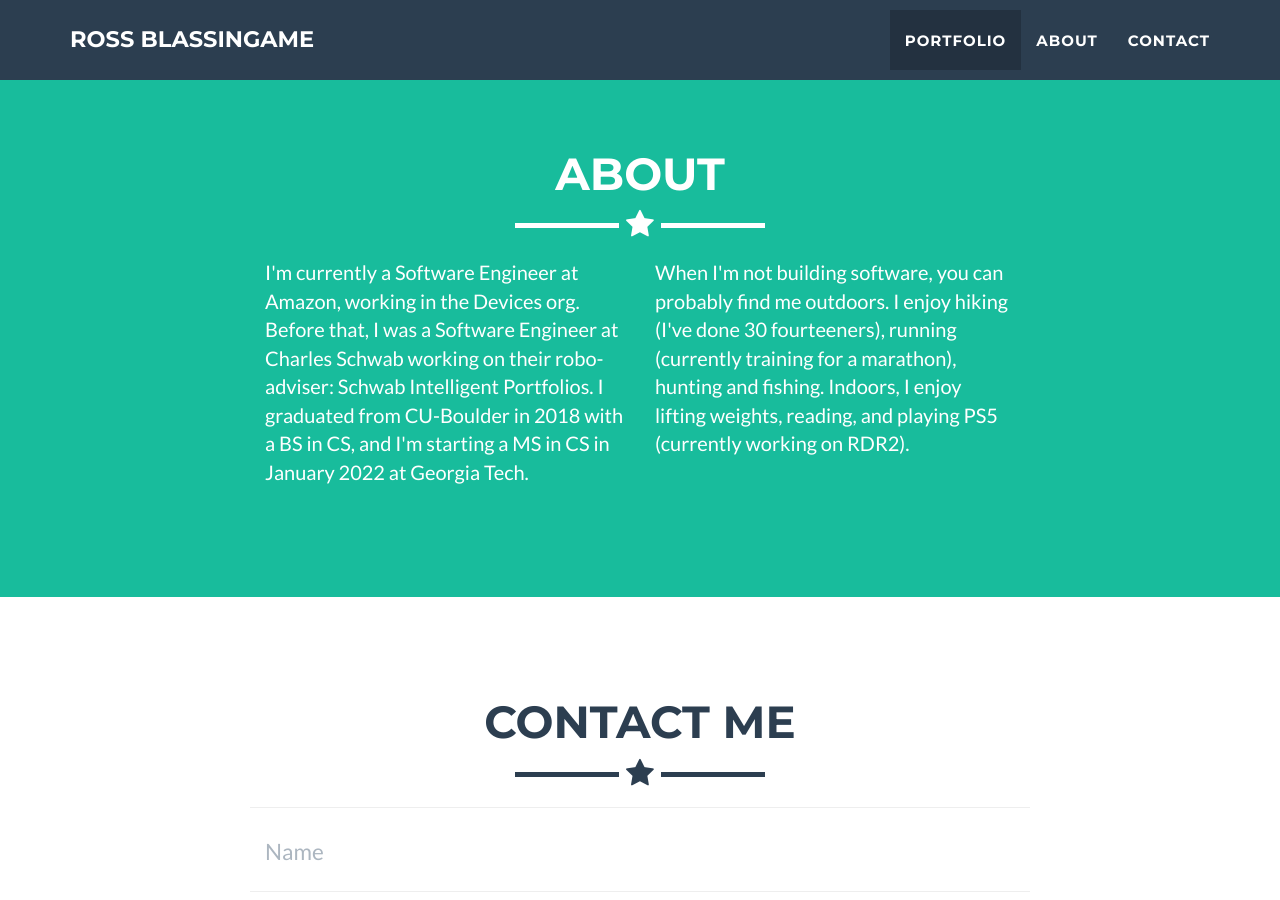
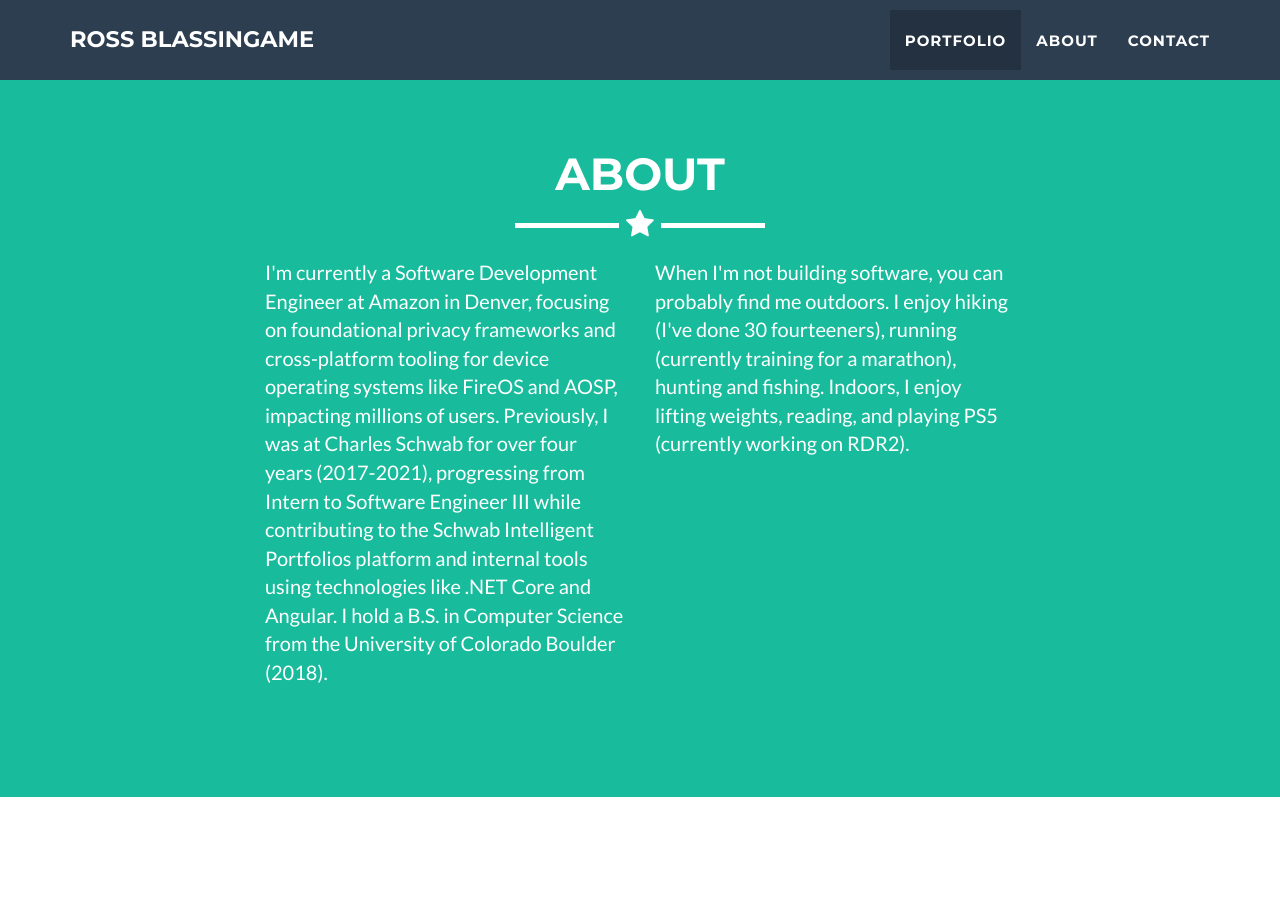
Before and after one commit to RossBlassingame/RossBlassingame.github.io, a Jekyll site: the page built from _posts/2014-07-18-project-1.markdown, in a window 1280 px wide and 900 px high, scrolled down 1657 px. Built offline with Jekyll 4.4.1, drawn with Linux system fonts in a browser that asks for light colours; our own code applies the rules of GitHub Pages for plain Markdown files.

Commit message:
Update about.html

```diff
--- a/_includes/about.html
+++ b/_includes/about.html
@@ -9,9 +9,11 @@
             </div>
             <div class="row">
                 <div class="col-lg-4 col-lg-offset-2">
-                    <p>I'm currently a Software Engineer at Amazon, working in the Devices org. Before that, I was a Software Engineer at Charles Schwab working on their robo-adviser: Schwab Intelligent Portfolios. I graduated from CU-Boulder in 2018 with a BS in CS, and I'm starting a MS in CS in January 2022 at Georgia Tech.</p>
+                    <!-- Updated Professional Paragraph -->
+                    <p>I'm currently a Software Development Engineer at Amazon in Denver, focusing on foundational privacy frameworks and cross-platform tooling for device operating systems like FireOS and AOSP, impacting millions of users. Previously, I was at Charles Schwab for over four years (2017-2021), progressing from Intern to Software Engineer III while contributing to the Schwab Intelligent Portfolios platform and internal tools using technologies like .NET Core and Angular. I hold a B.S. in Computer Science from the University of Colorado Boulder (2018).</p>
                 </div>
                 <div class="col-lg-4">
+                    <!-- Kept Personal Paragraph -->
                     <p>When I'm not building software, you can probably find me outdoors. I enjoy hiking (I've done 30 fourteeners), running (currently training for a marathon), hunting and fishing. Indoors, I enjoy lifting weights, reading, and playing PS5 (currently working on RDR2).</p>
                 </div>
             </div>
```
